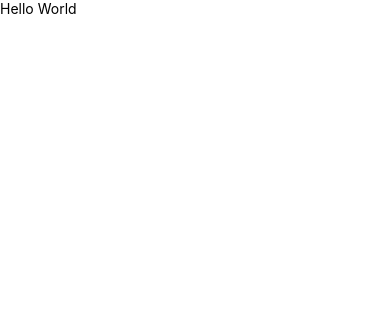
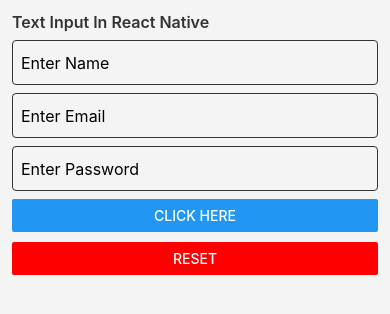
Before and after one commit to abdulumar1111/codestepbystep, a React Native app: screen / in a window 390 px wide. Shown: the top 314 px of the page. Built offline with nearby package versions, Linux system fonts and the light colour scheme.

Commit message:
In this commit form in react native

```diff
--- a/App.js
+++ b/App.js
@@ -1,12 +1,79 @@
-import React from 'react';
-import { Text, View } from 'react-native';
+import React, {useState} from 'react';
+import {StyleSheet, Text, TextInput, View, Button} from 'react-native';
 
 const App = () => {
-  return(
-    <View>
-      <Text>Hello World</Text>
+  const [name, setName] = useState('');
+  const [email, setEmail] = useState('');
+  const [password, setPassword] = useState('');
+  const [showData, setShowData] = useState(false);
+
+  const handleChange = () => {
+    setShowData(true);
+  };
+
+  const handleReset = () => {
+    setName('');
+    setEmail('');
+    setPassword('');
+    setShowData(false);
+  };
+  return (
+    <View style={styles.container}>
+      <View style={{marginHorizontal: 12, marginVertical: 12}}>
+        <Text style={styles.title}>Text Input In React Native</Text>
+        {showData ? (
+          <Text style={styles.title}>
+            Hello {name} and Email {email} and password {password}
+          </Text>
+        ) : null}
+        <TextInput
+          placeholder="Enter Name"
+          style={styles.input}
+          value={name}
+          onChangeText={e => setName(e)}
+        />
+        <TextInput
+          placeholder="Enter Email"
+          style={styles.input}
+          value={email}
+          onChangeText={e => setEmail(e)}
+          keyboardType="email-address"
+        />
+        <TextInput
+          placeholder="Enter Password"
+          style={styles.input}
+          value={password}
+          onChangeText={e => setPassword(e)}
+          secureTextEntry
+        />
+        <Button title="Click Here" onPress={handleChange} />
+        <View style={{marginBottom: 10}} />
+        <Button title="Reset" color={'red'} onPress={handleReset} />
+      </View>
     </View>
-  )
-}
+  );
+};
 
 export default App;
+
+const styles = StyleSheet.create({
+  container: {
+    flex: 1,
+    backgroundColor: '#f4f4f4',
+  },
+  title: {
+    color: '#333',
+    fontSize: 16,
+    fontWeight: '600',
+    marginBottom: 8,
+  },
+  input: {
+    borderWidth: 1,
+    borderColor: '#333',
+    height: 45,
+    borderRadius: 4,
+    fontSize: 16,
+    paddingHorizontal: 8,
+    marginBottom: 8,
+  },
+});
```
